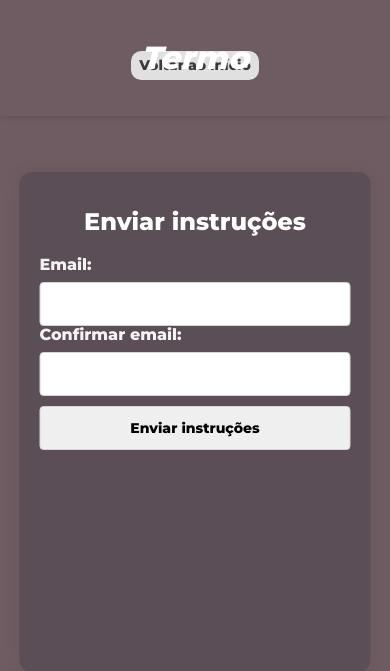
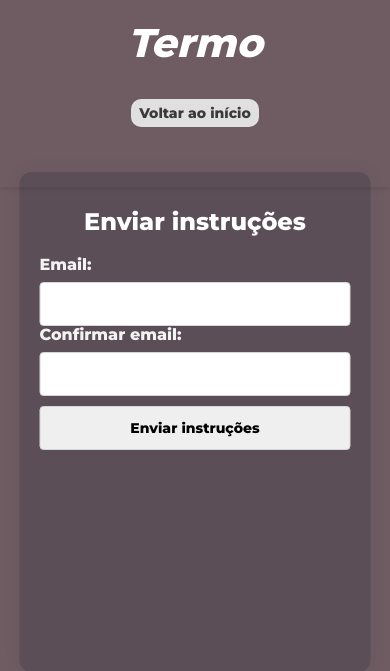
Before and after one commit to IntelAthom1Ghz/Termo-FanMade, a Flask app: page /nova_senha in a window 390 px wide. Shown: the top 671 px of the page. Run offline with Flask 3, Linux system fonts and the light colour scheme.

Commit message:
New changes on medias querys

```diff
--- a/estudos/static/css/login-style.css
+++ b/estudos/static/css/login-style.css
@@ -181,11 +181,27 @@ a:hover {
 }
 
 @media (max-width: 600px) {
+  header {
+    padding: 20px 5% 60px;  /* mais espaço embaixo */
+    display: flex;
+    flex-direction: column;
+    align-items: center;
+  }
+  #navbar {
+    flex-direction: column;
+    gap: 10px;
+    height: auto;
+    padding: 0;            /* retira o padding lateral excessivo */
+  }
   #nav_logo {
-        font-size: 2rem;
+    position: static;
+    transform: none;
+    margin-bottom: 8px;
   }
   #nav_list {
     justify-content: center;
+    width: 100%;
+    flex-wrap: wrap;
   }
   #nav_list a {
     font-size: 14px;
--- a/estudos/templates/termo.html
+++ b/estudos/templates/termo.html
@@ -18,6 +18,7 @@
         </ul>
         </nav>
 </header>
+<div class="content">
   <h1>Bem-vindo, {{ nome }}!</h1>
   <h2>Jogo do Termo</h2>
 
@@ -56,5 +57,6 @@
   <div class="tentativas">
     Tentativas restantes: {{ tentativas_restantes }}
   </div>
+</div>
 </body>
 </html>
```
Also changed, not shown: estudos/static/css/index-style.css (+17 -1 lines), estudos/static/css/termo-style.css (+59 -56 lines). Lines whose indentation alone changed are shown as unchanged.
